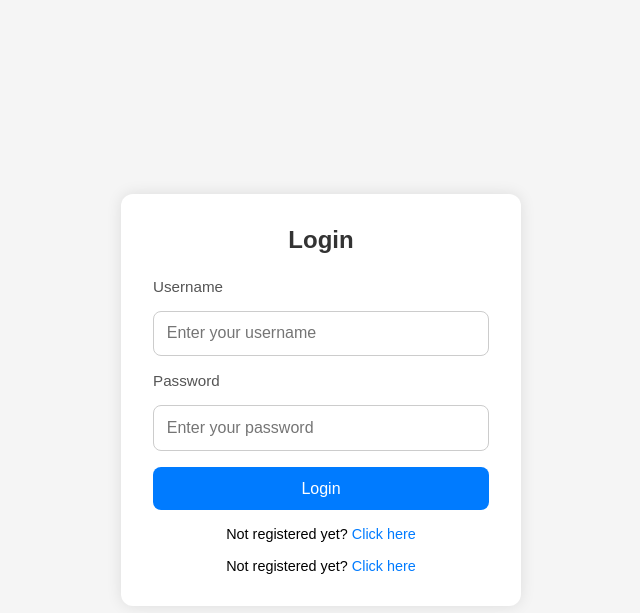
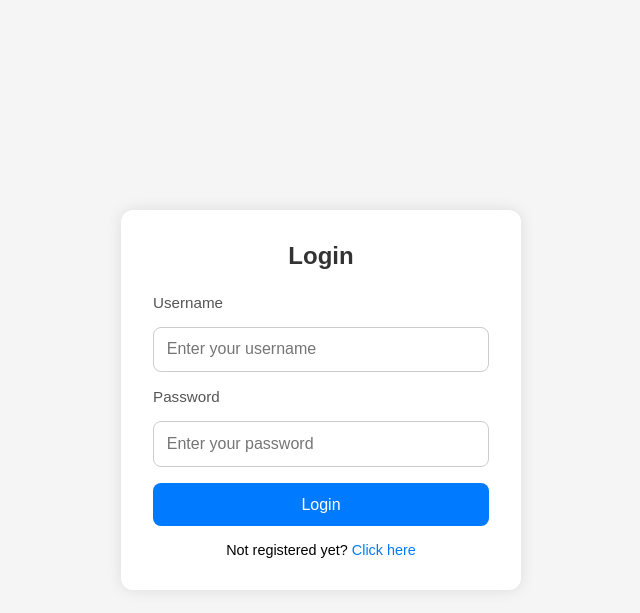
Before and after one commit to AZIMBOY4050/car_sales, a PHP site: page / in a window 1280 px wide. Shown: the top 613 px of the page, without its empty margins (319-959 px from the left). Run offline with PHP 8.4, Linux system fonts and the light colour scheme.

Commit message:
delate p

```diff
--- a/ex1/index.php
+++ b/ex1/index.php
@@ -23,9 +23,7 @@
     <p class="register-link">
         Not registered yet? <a href="register.php">Click here</a>
     </p>
-  <p class="register-link">
-        Not registered yet? <a href="register.php">Click here</a>
-    </p>
+
 </div>
 
 </body>
```
